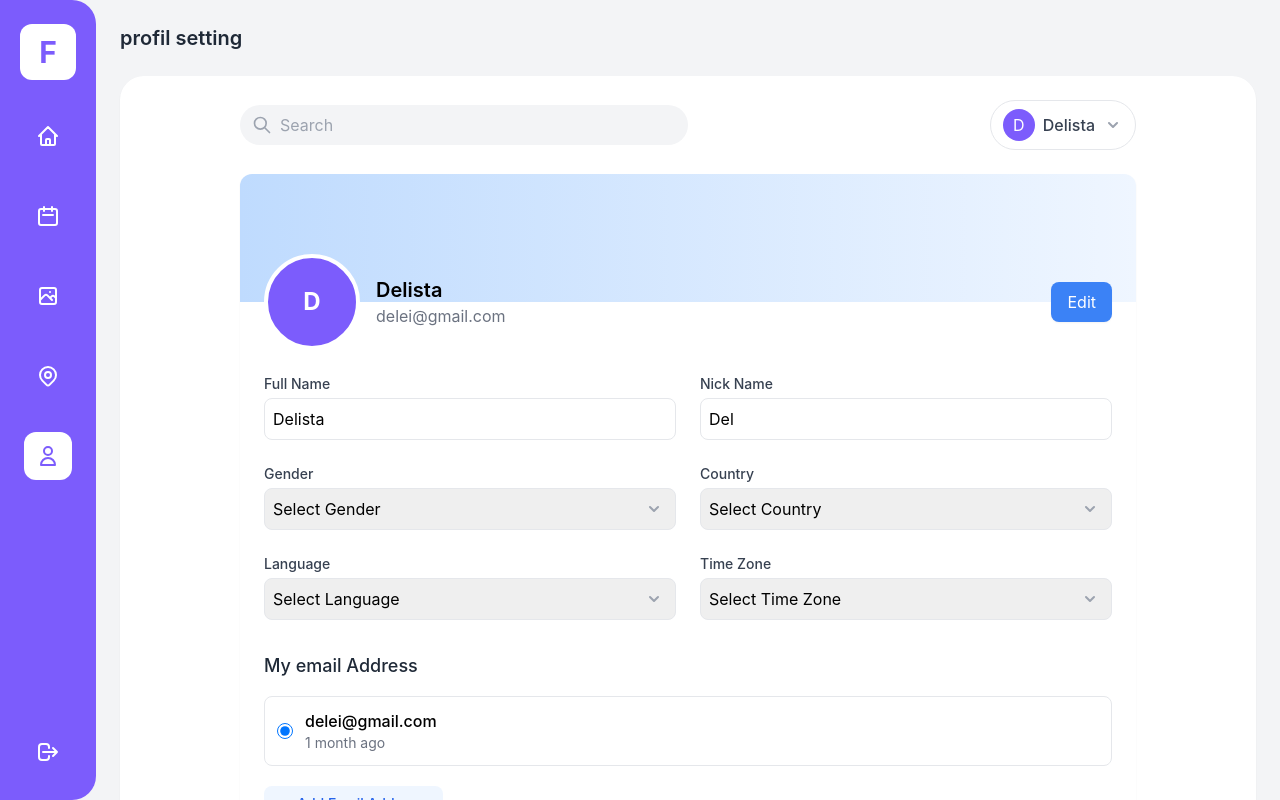
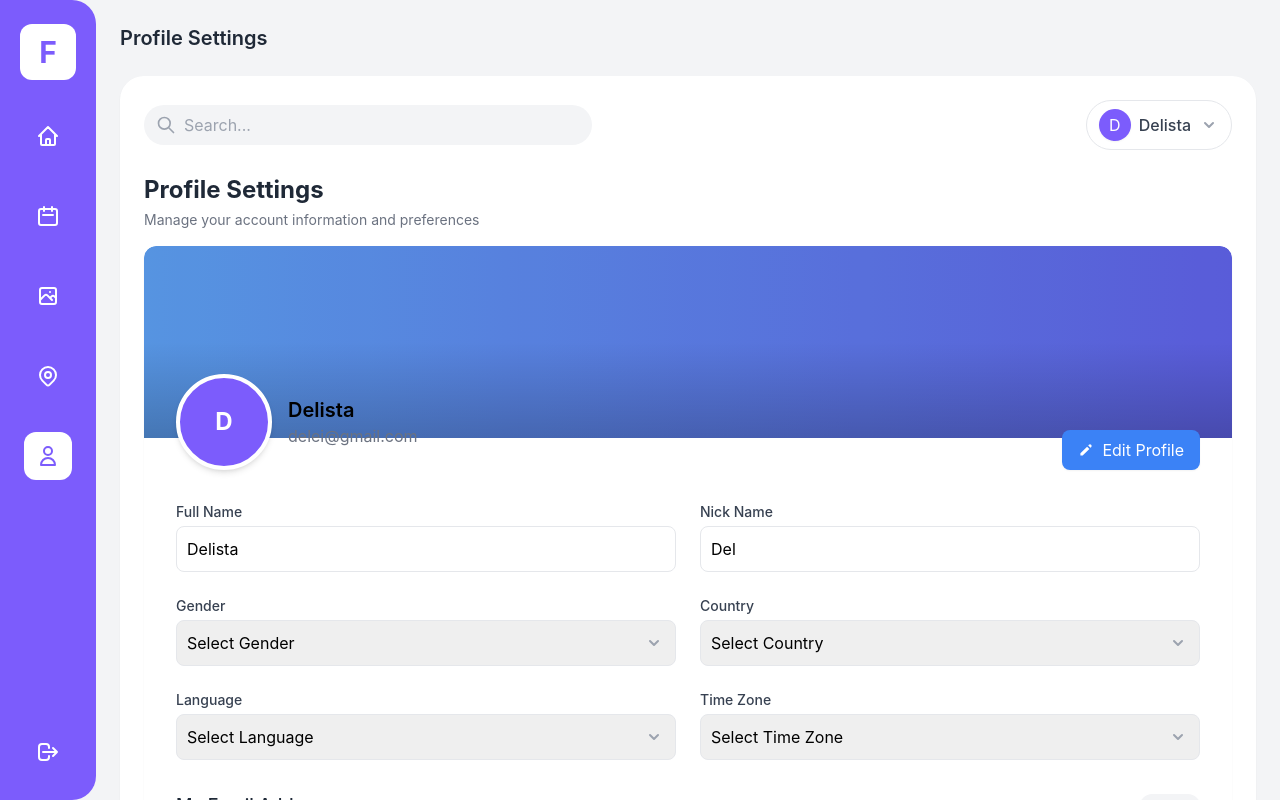
Before and after one commit to gilanglahat22/150-Days-Project, a React (Create React App) app: page /profile in a window 1280 px wide. Built offline with nearby package versions, Linux system fonts and the light colour scheme.

Commit message:
Fix all layout

```diff
--- a/src/components/common/Header.tsx
+++ b/src/components/common/Header.tsx
@@ -8,46 +8,60 @@ const Header: React.FC<HeaderProps> = ({ username = 'Delista' }) => {
   const [isDropdownOpen, setIsDropdownOpen] = useState(false);
 
   return (
-    <div className="flex flex-col sm:flex-row justify-between items-center mb-6 gap-4">
+    <div className="flex flex-col sm:flex-row justify-between items-center mb-4 sm:mb-6 gap-3 sm:gap-4">
       <div className="relative w-full sm:flex-1 sm:max-w-md">
         <div className="absolute inset-y-0 left-0 pl-3 flex items-center pointer-events-none">
-          <svg xmlns="http://www.w3.org/2000/svg" className="h-5 w-5 text-gray-400" fill="none" viewBox="0 0 24 24" stroke="currentColor">
+          <svg xmlns="http://www.w3.org/2000/svg" className="h-4 w-4 sm:h-5 sm:w-5 text-gray-400" fill="none" viewBox="0 0 24 24" stroke="currentColor">
             <path strokeLinecap="round" strokeLinejoin="round" strokeWidth={2} d="M21 21l-6-6m2-5a7 7 0 11-14 0 7 7 0 0114 0z" />
           </svg>
         </div>
         <input
           type="text"
-          className="block w-full pl-10 pr-3 py-2 rounded-full bg-gray-100 border-0 focus:ring-2 focus:ring-primary"
-          placeholder="Search"
+          className="block w-full pl-10 pr-3 py-2 text-sm sm:text-base rounded-full bg-gray-100 border-0 focus:ring-2 focus:ring-primary transition-all"
+          placeholder="Search..."
         />
       </div>
 
-      <div className="relative">
+      <div className="relative ml-auto sm:ml-0">
         <button
-          className="flex items-center space-x-2 rounded-full bg-white px-3 py-2 border border-gray-200"
+          className="flex items-center space-x-2 rounded-full bg-white px-3 py-1.5 sm:py-2 border border-gray-200 hover:bg-gray-50 transition-colors"
           onClick={() => setIsDropdownOpen(!isDropdownOpen)}
         >
-          <div className="flex-shrink-0 h-8 w-8 rounded-full bg-primary flex items-center justify-center text-white">
+          <div className="flex-shrink-0 h-7 w-7 sm:h-8 sm:w-8 rounded-full bg-primary flex items-center justify-center text-white shadow-sm">
             {username.charAt(0)}
           </div>
-          <span className="font-medium text-gray-700">{username}</span>
-          <svg xmlns="http://www.w3.org/2000/svg" className="h-5 w-5 text-gray-400" viewBox="0 0 20 20" fill="currentColor">
+          <span className="font-medium text-gray-700 text-sm sm:text-base">{username}</span>
+          <svg xmlns="http://www.w3.org/2000/svg" className="h-4 w-4 sm:h-5 sm:w-5 text-gray-400" viewBox="0 0 20 20" fill="currentColor">
             <path fillRule="evenodd" d="M5.293 7.293a1 1 0 011.414 0L10 10.586l3.293-3.293a1 1 0 111.414 1.414l-4 4a1 1 0 01-1.414 0l-4-4a1 1 0 010-1.414z" clipRule="evenodd" />
           </svg>
         </button>
 
         {isDropdownOpen && (
-          <div className="absolute right-0 mt-2 w-48 rounded-lg shadow-lg bg-white ring-1 ring-black ring-opacity-5 p-2 z-10">
-            <a href="/profile" className="block px-4 py-2 text-sm text-gray-700 hover:bg-gray-100 rounded-md">
+          <>
+            <div className="fixed inset-0 z-30" onClick={() => setIsDropdownOpen(false)}></div>
+            <div className="absolute right-0 mt-2 w-48 rounded-xl shadow-lg bg-white ring-1 ring-black ring-opacity-5 p-1.5 z-40">
+              <a href="/profile" className="flex items-center gap-2 px-4 py-2 text-sm text-gray-700 hover:bg-gray-50 rounded-lg transition-colors">
+                <svg xmlns="http://www.w3.org/2000/svg" className="h-4 w-4 text-gray-500" fill="none" viewBox="0 0 24 24" stroke="currentColor">
+                  <path strokeLinecap="round" strokeLinejoin="round" strokeWidth={2} d="M16 7a4 4 0 11-8 0 4 4 0 018 0zM12 14a7 7 0 00-7 7h14a7 7 0 00-7-7z" />
+                </svg>
                 Your Profile
               </a>
-            <a href="/settings" className="block px-4 py-2 text-sm text-gray-700 hover:bg-gray-100 rounded-md">
+              <a href="/settings" className="flex items-center gap-2 px-4 py-2 text-sm text-gray-700 hover:bg-gray-50 rounded-lg transition-colors">
+                <svg xmlns="http://www.w3.org/2000/svg" className="h-4 w-4 text-gray-500" fill="none" viewBox="0 0 24 24" stroke="currentColor">
+                  <path strokeLinecap="round" strokeLinejoin="round" strokeWidth={2} d="M10.325 4.317c.426-1.756 2.924-1.756 3.35 0a1.724 1.724 0 002.573 1.066c1.543-.94 3.31.826 2.37 2.37a1.724 1.724 0 001.065 2.572c1.756.426 1.756 2.924 0 3.35a1.724 1.724 0 00-1.066 2.573c.94 1.543-.826 3.31-2.37 2.37a1.724 1.724 0 00-2.572 1.065c-.426 1.756-2.924 1.756-3.35 0a1.724 1.724 0 00-2.573-1.066c-1.543.94-3.31-.826-2.37-2.37a1.724 1.724 0 00-1.065-2.572c-1.756-.426-1.756-2.924 0-3.35a1.724 1.724 0 001.066-2.573c-.94-1.543.826-3.31 2.37-2.37.996.608 2.296.07 2.572-1.065z" />
+                  <path strokeLinecap="round" strokeLinejoin="round" strokeWidth={2} d="M15 12a3 3 0 11-6 0 3 3 0 016 0z" />
+                </svg>
                 Settings
               </a>
-            <a href="/logout" className="block px-4 py-2 text-sm text-gray-700 hover:bg-gray-100 rounded-md">
+              <div className="my-1 border-t border-gray-100"></div>
+              <a href="/logout" className="flex items-center gap-2 px-4 py-2 text-sm text-red-600 hover:bg-red-50 rounded-lg transition-colors">
+                <svg xmlns="http://www.w3.org/2000/svg" className="h-4 w-4 text-red-500" fill="none" viewBox="0 0 24 24" stroke="currentColor">
+                  <path strokeLinecap="round" strokeLinejoin="round" strokeWidth={2} d="M17 16l4-4m0 0l-4-4m4 4H7m6 4v1a3 3 0 01-3 3H6a3 3 0 01-3-3V7a3 3 0 013-3h4a3 3 0 013 3v1" />
+                </svg>
                 Sign out
               </a>
             </div>
+          </>
         )}
       </div>
     </div>
--- a/src/components/profile/ProfileForm.tsx
+++ b/src/components/profile/ProfileForm.tsx
@@ -43,31 +43,37 @@ const ProfileForm: React.FC<ProfileFormProps> = ({
   };
 
   return (
-    <div className="bg-white rounded-xl shadow-sm">
-      <div className="h-32 bg-gradient-to-r from-blue-200 to-blue-50 rounded-t-xl"></div>
+    <div className="bg-white rounded-xl shadow-sm overflow-hidden">
+      <div className="h-36 sm:h-40 md:h-48 bg-gradient-to-r from-blue-400 to-indigo-500 rounded-t-xl relative overflow-hidden">
+        <div className="absolute inset-0 bg-black opacity-10"></div>
+        <div className="absolute bottom-0 left-0 w-full h-1/2 bg-gradient-to-t from-black/20 to-transparent"></div>
+      </div>
 
-      <div className="px-6 pb-6">
-        <div className="flex justify-between items-center -mt-12 mb-6">
-          <div className="flex items-center">
-            <div className="w-24 h-24 rounded-full bg-primary flex items-center justify-center text-white text-2xl font-bold border-4 border-white">
+      <div className="px-4 sm:px-6 md:px-8 pb-6">
+        <div className="flex flex-col sm:flex-row sm:justify-between sm:items-end -mt-16 mb-6 relative z-10">
+          <div className="flex flex-col sm:flex-row sm:items-center">
+            <div className="w-20 h-20 sm:w-24 sm:h-24 rounded-full bg-primary flex items-center justify-center text-white text-2xl font-bold border-4 border-white shadow-md mx-auto sm:mx-0">
               {formData.fullName ? formData.fullName.charAt(0) : 'D'}
             </div>
-            <div className="ml-4">
+            <div className="mt-3 sm:mt-0 sm:ml-4 text-center sm:text-left">
               <h2 className="text-xl font-semibold">{formData.fullName || 'Delista'}</h2>
-              <p className="text-gray-500">{formData.email}</p>
+              <p className="text-gray-500 text-sm sm:text-base">{formData.email}</p>
             </div>
           </div>
 
           <button
-            className="px-4 py-2 bg-blue-500 text-white rounded-lg shadow-sm hover:bg-blue-600 transition"
+            className="mt-4 sm:mt-0 w-full sm:w-auto px-4 py-2 bg-blue-500 text-white rounded-lg shadow-sm hover:bg-blue-600 transition-colors flex items-center justify-center gap-2"
             onClick={handleSubmit}
           >
-            Edit
+            <svg xmlns="http://www.w3.org/2000/svg" className="h-4 w-4" viewBox="0 0 20 20" fill="currentColor">
+              <path d="M13.586 3.586a2 2 0 112.828 2.828l-.793.793-2.828-2.828.793-.793zM11.379 5.793L3 14.172V17h2.828l8.38-8.379-2.83-2.828z" />
+            </svg>
+            Edit Profile
           </button>
         </div>
 
-        <form onSubmit={handleSubmit}>
-          <div className="grid grid-cols-2 gap-6">
+        <form onSubmit={handleSubmit} className="mt-6 sm:mt-8">
+          <div className="grid grid-cols-1 sm:grid-cols-2 gap-4 sm:gap-6">
             <div className="col-span-1">
               <label className="block text-sm font-medium text-gray-700 mb-1">Full Name</label>
               <input
@@ -75,8 +81,8 @@ const ProfileForm: React.FC<ProfileFormProps> = ({
                 name="fullName"
                 value={formData.fullName}
                 onChange={handleChange}
-                placeholder="Your First Name"
-                className="w-full p-2 border border-gray-200 rounded-lg focus:outline-none focus:ring-2 focus:ring-primary focus:border-transparent"
+                placeholder="Your Full Name"
+                className="w-full p-2.5 border border-gray-200 rounded-lg focus:outline-none focus:ring-2 focus:ring-primary focus:border-transparent"
               />
             </div>
 
@@ -87,8 +93,8 @@ const ProfileForm: React.FC<ProfileFormProps> = ({
                 name="nickName"
                 value={formData.nickName}
                 onChange={handleChange}
-                placeholder="Your First Name"
-                className="w-full p-2 border border-gray-200 rounded-lg focus:outline-none focus:ring-2 focus:ring-primary focus:border-transparent"
+                placeholder="Your Nick Name"
+                className="w-full p-2.5 border border-gray-200 rounded-lg focus:outline-none focus:ring-2 focus:ring-primary focus:border-transparent"
               />
             </div>
 
@@ -99,7 +105,7 @@ const ProfileForm: React.FC<ProfileFormProps> = ({
                   name="gender"
                   value={formData.gender}
                   onChange={handleChange}
-                  className="w-full p-2 border border-gray-200 rounded-lg focus:outline-none focus:ring-2 focus:ring-primary focus:border-transparent appearance-none"
+                  className="w-full p-2.5 border border-gray-200 rounded-lg focus:outline-none focus:ring-2 focus:ring-primary focus:border-transparent appearance-none"
                 >
                   <option value="">Select Gender</option>
                   <option value="male">Male</option>
@@ -121,7 +127,7 @@ const ProfileForm: React.FC<ProfileFormProps> = ({
                   name="country"
                   value={formData.country}
                   onChange={handleChange}
-                  className="w-full p-2 border border-gray-200 rounded-lg focus:outline-none focus:ring-2 focus:ring-primary focus:border-transparent appearance-none"
+                  className="w-full p-2.5 border border-gray-200 rounded-lg focus:outline-none focus:ring-2 focus:ring-primary focus:border-transparent appearance-none"
                 >
                   <option value="">Select Country</option>
                   <option value="us">United States</option>
@@ -144,7 +150,7 @@ const ProfileForm: React.FC<ProfileFormProps> = ({
                   name="language"
                   value={formData.language}
                   onChange={handleChange}
-                  className="w-full p-2 border border-gray-200 rounded-lg focus:outline-none focus:ring-2 focus:ring-primary focus:border-transparent appearance-none"
+                  className="w-full p-2.5 border border-gray-200 rounded-lg focus:outline-none focus:ring-2 focus:ring-primary focus:border-transparent appearance-none"
                 >
                   <option value="">Select Language</option>
                   <option value="en">English</option>
@@ -167,7 +173,7 @@ const ProfileForm: React.FC<ProfileFormProps> = ({
                   name="timeZone"
                   value={formData.timeZone}
                   onChange={handleChange}
-                  className="w-full p-2 border border-gray-200 rounded-lg focus:outline-none focus:ring-2 focus:ring-primary focus:border-transparent appearance-none"
+                  className="w-full p-2.5 border border-gray-200 rounded-lg focus:outline-none focus:ring-2 focus:ring-primary focus:border-transparent appearance-none"
                 >
                   <option value="">Select Time Zone</option>
                   <option value="utc">UTC</option>
@@ -185,26 +191,52 @@ const ProfileForm: React.FC<ProfileFormProps> = ({
           </div>
 
           <div className="mt-8">
-            <h3 className="text-lg font-medium text-gray-800 mb-4">My email Address</h3>
-            <div className="flex items-center p-3 border border-gray-200 rounded-lg mb-3">
-              <input
-                type="radio"
-                checked={true}
-                readOnly
-                className="mr-3 h-4 w-4 text-primary focus:ring-primary"
-              />
+            <div className="flex items-center justify-between mb-4">
+              <h3 className="text-lg font-medium text-gray-800">My Email Address</h3>
+              <span className="text-xs text-gray-500 bg-gray-100 px-2 py-1 rounded-full">Primary</span>
+            </div>
+
+            <div className="flex items-center p-3 border border-gray-200 rounded-lg mb-3 bg-blue-50 border-blue-100">
+              <div className="h-10 w-10 rounded-full bg-blue-100 flex items-center justify-center text-blue-500 mr-3">
+                <svg xmlns="http://www.w3.org/2000/svg" className="h-5 w-5" fill="none" viewBox="0 0 24 24" stroke="currentColor">
+                  <path strokeLinecap="round" strokeLinejoin="round" strokeWidth={2} d="M3 8l7.89 5.26a2 2 0 002.22 0L21 8M5 19h14a2 2 0 002-2V7a2 2 0 00-2-2H5a2 2 0 00-2 2v10a2 2 0 002 2z" />
+                </svg>
+              </div>
               <div className="flex-1">
                 <div className="font-medium">{formData.email}</div>
-                <div className="text-sm text-gray-500">1 month ago</div>
+                <div className="text-xs text-gray-500">Verified 1 month ago</div>
               </div>
             </div>
 
             <button
               type="button"
-              className="mt-2 px-5 py-2 bg-blue-50 text-blue-600 rounded-lg font-medium text-sm hover:bg-blue-100 transition"
+              className="mt-3 px-5 py-2.5 bg-blue-50 text-blue-600 rounded-lg font-medium text-sm hover:bg-blue-100 transition-colors flex items-center gap-2"
             >
-              + Add Email Address
+              <svg xmlns="http://www.w3.org/2000/svg" className="h-4 w-4" viewBox="0 0 20 20" fill="currentColor">
+                <path fillRule="evenodd" d="M10 3a1 1 0 011 1v5h5a1 1 0 110 2h-5v5a1 1 0 11-2 0v-5H4a1 1 0 110-2h5V4a1 1 0 011-1z" clipRule="evenodd" />
+              </svg>
+              Add Email Address
             </button>
+          </div>
+
+          <div className="mt-8 pt-6 border-t border-gray-100">
+            <div className="flex flex-col sm:flex-row sm:justify-between gap-3">
+              <button
+                type="submit"
+                className="px-6 py-2.5 bg-primary text-white rounded-lg font-medium hover:bg-primary-dark transition-colors flex items-center justify-center gap-2"
+              >
+                <svg xmlns="http://www.w3.org/2000/svg" className="h-4 w-4" viewBox="0 0 20 20" fill="currentColor">
+                  <path fillRule="evenodd" d="M16.707 5.293a1 1 0 010 1.414l-8 8a1 1 0 01-1.414 0l-4-4a1 1 0 011.414-1.414L8 12.586l7.293-7.293a1 1 0 011.414 0z" clipRule="evenodd" />
+                </svg>
+                Save Changes
+              </button>
+              <button
+                type="button"
+                className="px-6 py-2.5 bg-gray-100 text-gray-700 rounded-lg font-medium hover:bg-gray-200 transition-colors"
+              >
+                Cancel
+              </button>
+            </div>
           </div>
         </form>
       </div>
--- a/src/pages/ProfilePage.tsx
+++ b/src/pages/ProfilePage.tsx
@@ -17,13 +17,15 @@ const ProfilePage: React.FC = () => {
   };
 
   return (
-    <Layout pageTitle="profil setting">
-      <div className="max-w-4xl mx-auto">
-        <Header username="Delista" />
-        <div className="mt-6">
-          <ProfileForm initialData={profileData} onSave={handleSaveProfile} />
-        </div>
+    <Layout pageTitle="Profile Settings">
+      <Header username="Delista" />
+
+      <div className="mb-4">
+        <h1 className="text-2xl font-bold text-gray-800">Profile Settings</h1>
+        <p className="text-gray-500 text-sm mt-1">Manage your account information and preferences</p>
       </div>
+
+      <ProfileForm initialData={profileData} onSave={handleSaveProfile} />
     </Layout>
   );
 };
```
Also changed, not shown: src/pages/CalendarPage.tsx (+12 -9 lines), src/pages/GalleryPage.tsx (+8 -6 lines), src/pages/HomePage.tsx (+7 -2 lines), src/pages/MapPage.tsx (+8 -4 lines). Lines whose indentation alone changed are shown as unchanged.
